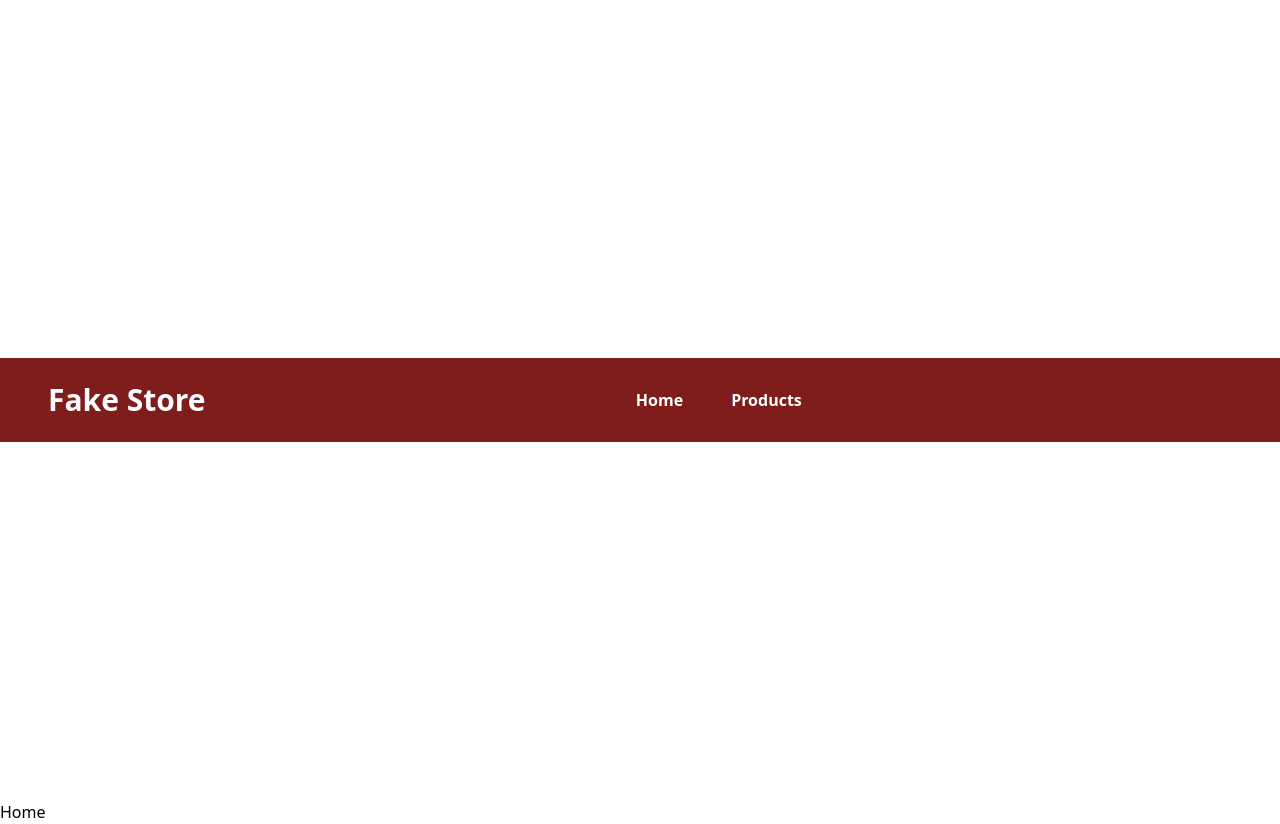
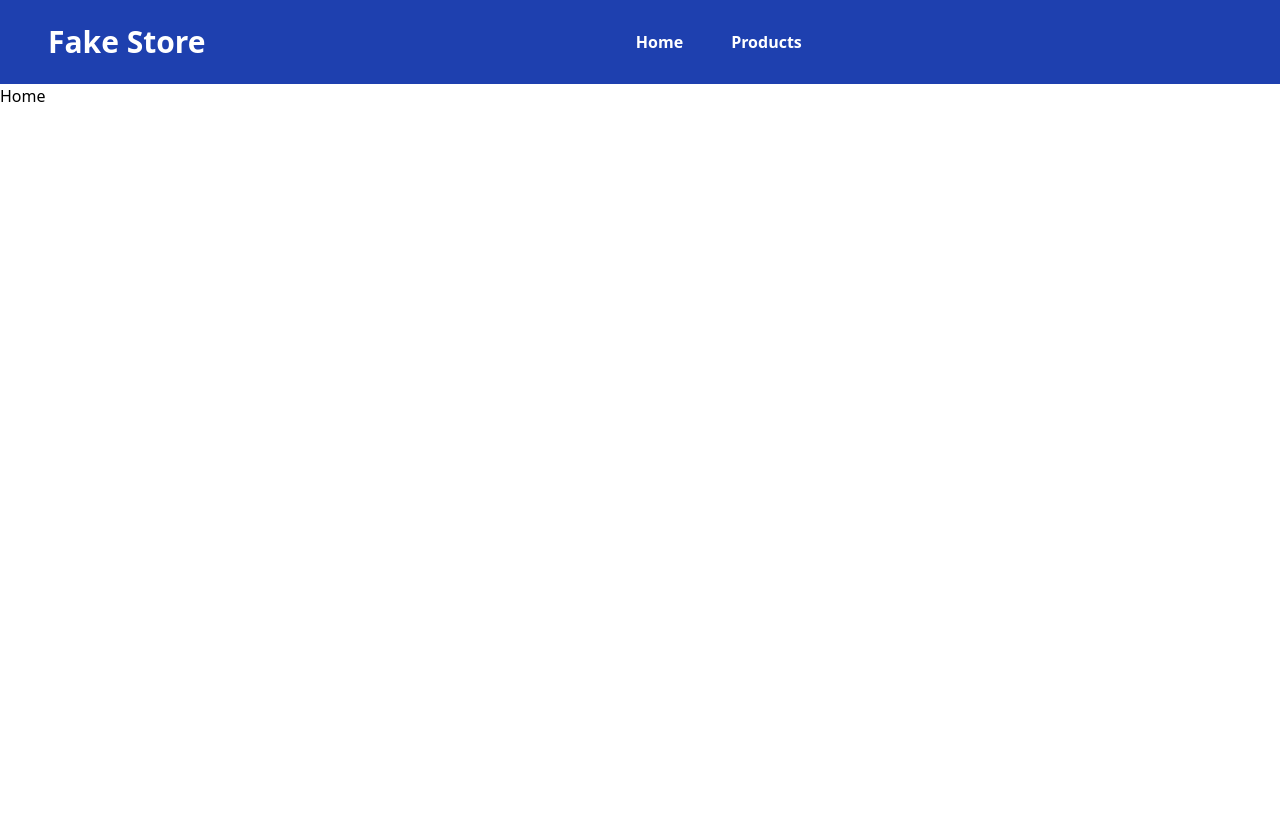
Before and after one commit to FcoJavierLpz/app-store, a React (Create React App) app: page / in a window 1280 px wide. After the commit the page ends 800 px from the top, so only its background shows below. Built offline with nearby package versions, Linux system fonts and the light colour scheme.

Commit message:
refactor(navbar): exchange color for backround

```diff
--- a/src/components/NavBar.jsx
+++ b/src/components/NavBar.jsx
@@ -2,9 +2,9 @@ import { Link, NavLink } from 'react-router-dom';
 
 const NavBar = () => {
   return (
-    <div className="flex flex-wrap place-items-center h-screen">
+    <div className="flex flex-wrap">
       <section className="relative mx-auto">
-        <nav className="flex justify-between bg-red-900 text-white w-screen">
+        <nav className="flex justify-between bg-blue-800 text-white w-screen">
           <div className="px-5 xl:px-12 py-6 flex w-full items-center">
             <Link className="text-3xl font-bold font-heading" to="/">
               {/* <img className="h-9" src="logo.png" alt="logo"> */}
```
